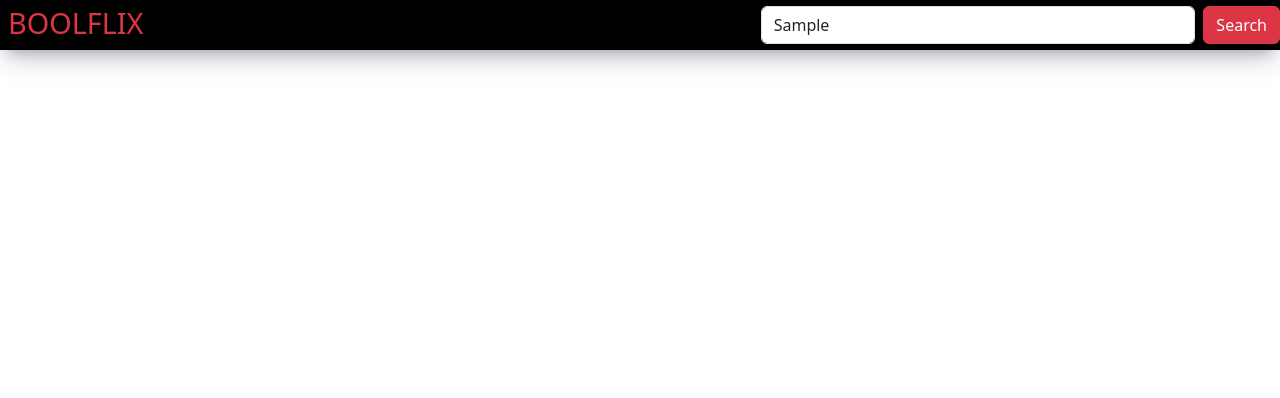
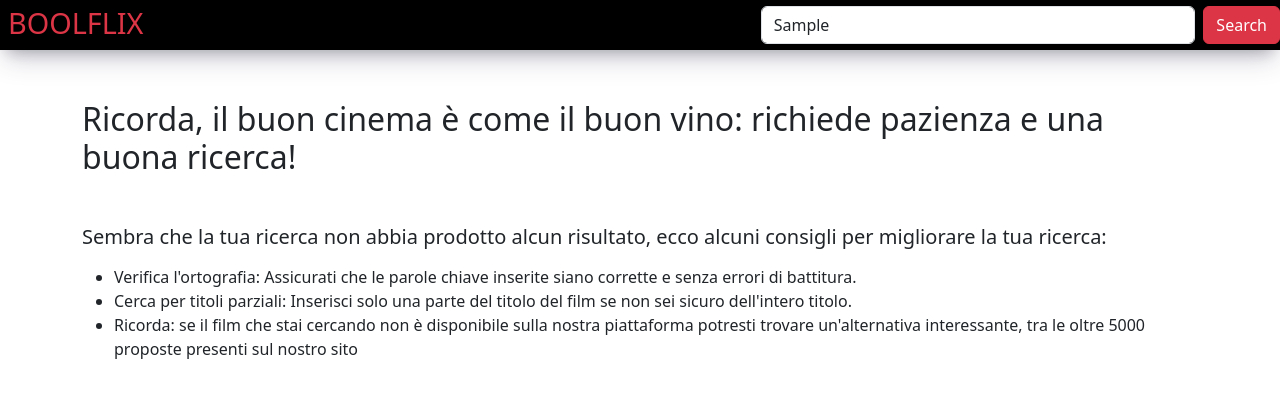
Before and after one commit to enrico-amerio/vite-boolflix, a Vue app: page / in a window 1280 px wide. Both pictures are taken after typing "Sample" into the empty fields and a click on the button "Search". Shown: the top 398 px of the page. Built offline with nearby package versions, Linux system fonts and the light colour scheme; no server answers.

Commit message:
[add] paginator and zero result msg

```diff
--- a/src/App.vue
+++ b/src/App.vue
@@ -1,12 +1,15 @@
 <script>
 import Header from './components/Header.vue';
 import CardsContainer from './components/CardsContainer.vue';
+import ZeroResoult from './components/ZeroResoult.vue';
 import axios from 'axios';
 import { store } from './data/store';
   export default {
     components:{
       Header,
-      CardsContainer
+      CardsContainer,
+      ZeroResoult
+
     },
     data(){
       return{
@@ -17,30 +20,54 @@ import { store } from './data/store';
       search(){
         this.getApi('movie');
         this.getApi('tv');
+        this.store.isLoading = true;
       },
       getApi(type){
+        console.log( 'prima',this.store.isError);
+        this.store.isError = false
+        console.log( 'dopo',this.store.isError);
+
         axios.get(store.apiUrl + type,{
           params: store.searchParams
         }).then(result => {
-        store[type] = result.data.results})
+          this.store.isLoading = false;
+          store[type] = result.data.results
+          store[`pages_${type}`] = result.data.total_pages
+          store.searchParams.total_pages = result.data.total_pages
+          console.log(this.store.tv.length)
+          console.log(this.store.movie.length)
+          this.checkForError()
+        })
         .catch(error => {
           store[type] = []
-          store.searchParams.error = "Nessun risultato"
+          store.isError = true
         })
 
+      },
+      checkForError(){
+        if(this.store.tv.length === 0 && this.store.movie.length === 0 && isLoading === false){
+          this.store.isError = true
+          console.log( this.store.isError);
+        }
       }
 
     },
     mounted(){
-      this.search()
+      // this.search()
     }
   }
 </script>
 
 <template>
   <Header @search="search"/>
-  <CardsContainer type="movie"/>
-  <CardsContainer type="tv" />
+  <div>
+    <CardsContainer type="movie"  @goNext="getApi('movie')" @goPrev="getApi('movie')"/>
+    <CardsContainer type="tv" @goNext="getApi('tv')" @goPrev="getApi('tv')" />
+  </div>
+  <div v-if="this.store.isError">
+    <ZeroResoult />
+  </div>
+
 </template>
 
 
--- a/src/components/CardsContainer.vue
+++ b/src/components/CardsContainer.vue
@@ -1,17 +1,27 @@
 <script>
 import {store} from '../data/store';
 import Card from './partials/Card.vue';
+import PageBrowser from './partials/PageBrowser.vue';
 
   export default {
     props:{
       type:String
     },
     components:{
-      Card
+      Card,
+      PageBrowser
     },
     data(){
       return{
         store
+      }
+    },
+    methods:{
+      callFunctionNext(){
+        this.$emit('goNext')
+      },
+      callFunctionPrev(){
+        this.$emit('goPrev')
       }
     },
     computed:{
@@ -34,6 +44,7 @@ import Card from './partials/Card.vue';
           :img="card.backdrop_path"
         />
     </div>
+    <PageBrowser :type="type" @goNext="callFunctionNext" @goPrev="callFunctionPrev" />
   </div>
 </template>
 
@@ -41,4 +52,8 @@ import Card from './partials/Card.vue';
 .wrapper{
   padding-top: 80px
 }
+.wrapper.error{
+  font-size: 50px;
+
+}
 </style>
--- a/src/components/Header.vue
+++ b/src/components/Header.vue
@@ -8,7 +8,7 @@ import {store} from '../data/store'
     },
     methods:{
       search(nameToSearch){
-        this.store.searchParams.totPages = 0
+        this.store.searchParams.total_pages = 0
         this.store.searchParams.query = nameToSearch
         this.$emit('search');
       }
--- /dev/null
+++ b/src/components/ZeroResoult.vue
@@ -0,0 +1,25 @@
+<script>
+// import {store} from '../../data/store'
+export default {
+
+}
+</script>
+
+<template>
+<div class="container wrapper ">
+  <h2 class="mb-5">Ricorda, il buon cinema è come il buon vino: richiede pazienza e una buona ricerca!</h2>
+  <h5 class="mb-3">Sembra che la tua ricerca non abbia prodotto alcun risultato, ecco alcuni consigli per migliorare la tua ricerca:</h5>
+  <ul>
+    <li>Verifica l'ortografia: Assicurati che le parole chiave inserite siano corrette e senza errori di battitura.</li>
+    <li>Cerca per titoli parziali: Inserisci solo una parte del titolo del film se non sei sicuro dell'intero titolo.</li>
+    <li>Ricorda: se il film che stai cercando non è disponibile sulla nostra piattaforma potresti trovare un'alternativa interessante, tra le oltre 5000 proposte presenti sul nostro sito</li>
+  </ul>
+</div>
+</template>
+
+<style lang="scss" scoped>
+.wrapper{
+  padding-top: 100px ;
+  margin: 0 auto;
+}
+</style>
--- a/src/components/partials/Card.vue
+++ b/src/components/partials/Card.vue
@@ -6,7 +6,8 @@ import {store} from '../../data/store';
       originalTitle: String,
       language : String,
       vote: Number,
-      img: String
+      img: String,
+      total_pages: Number
     },
     data(){
       return{
@@ -29,7 +30,7 @@ import {store} from '../../data/store';
 </script>
 <template>
 
-  <div class="card m-3" style="width: 18rem;">
+  <div class="card m-3" style="width: 18rem;" @click="console.log(this.store.searchParams.total_pages)">
     <img v-if="img" class="poster" :src="'https://image.tmdb.org/t/p/original/'+ img" :alt="img">
     <img v-else class="poster" src="/img/noimageavailable2.png" alt="">
     <h2 class="title">{{ title }}</h2>
--- /dev/null
+++ b/src/components/partials/PageBrowser.vue
@@ -0,0 +1,47 @@
+<script>
+import { store } from '../../data/store'
+
+export default {
+  props:{
+    type:String
+  },
+  data(){
+      return{
+        store,
+      }
+    },
+    methods:{
+      nextPage(){
+        this.store.searchParams.page++
+        this.store[`counter${this.type}`]++
+        this.store.searchParams.page = this.store[`counter${this.type}`]
+        this.$emit('goNext')
+        // window.scrollTo(0,0);
+      },
+      prevPage(){
+        this.store.searchParams.page--
+        this.store[`counter${this.type}`]--
+        this.store.searchParams.page = this.store[`counter${this.type}`]
+        this.$emit('goPrev')
+        // window.scrollTo(0,0);
+      },
+    }
+}
+</script>
+
+<template>
+  <div v-if="this.store.searchParams.total_pages > 0" class="container d-flex justify-content-center align-content-center pagenav">
+    <p>Pagina {{ this.store[`counter${this.type}`] }} di {{ this.store[`pages_${type}`] }}</p>
+    <button v-if="this.store[`counter${this.type}`] > 1" @click="prevPage" class="btn btn-danger me-2">&lt;</button>
+    <button v-if="this.store[`pages_${this.type}`] != this.store[`counter${this.type}`]" @click="nextPage" class="btn btn-danger">&gt;</button>
+  </div>
+
+</template>
+
+<style>
+p{
+    margin: 10px 10px 0 0;
+  }
+
+
+</style>
--- a/src/data/store.js
+++ b/src/data/store.js
@@ -5,11 +5,20 @@ export const store = reactive({
   apiUrl: 'https://api.themoviedb.org/3/search/' ,
   movie: [],
   tv:[],
+  pages_movie: 0,
+  pages_tv: 0,
   availableFlags: ['en', 'it'],
+  countermovie: 1,
+  countertv: 1,
+  isError: false,
+  isLoading: false,
   searchParams: {
     api_key: 'f011ab811e809591e1e8e9fdcaa603d4',
     query: '',
     error:'',
-    language: 'it-IT'
+    language: 'it-IT',
+    page: 1,
+    total_pages: 0
+
   }
 })
```
